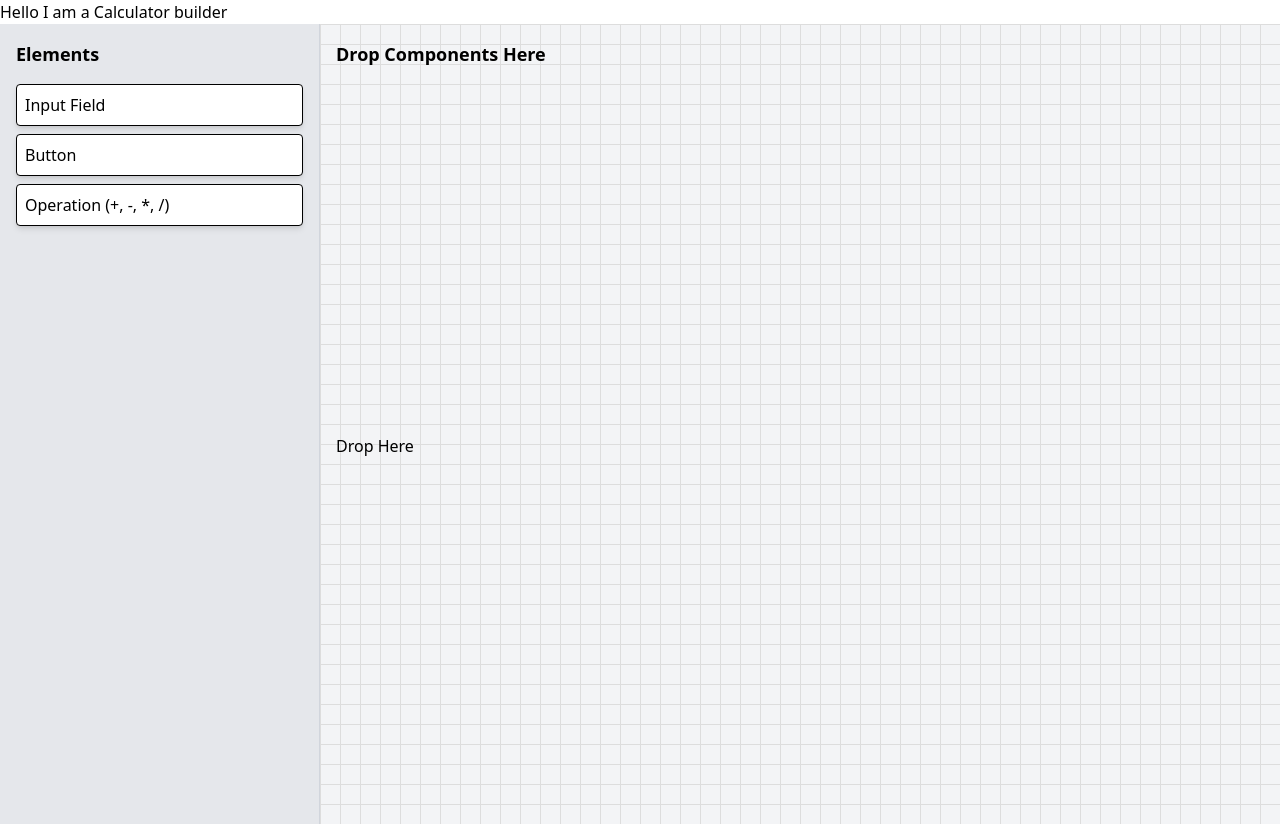
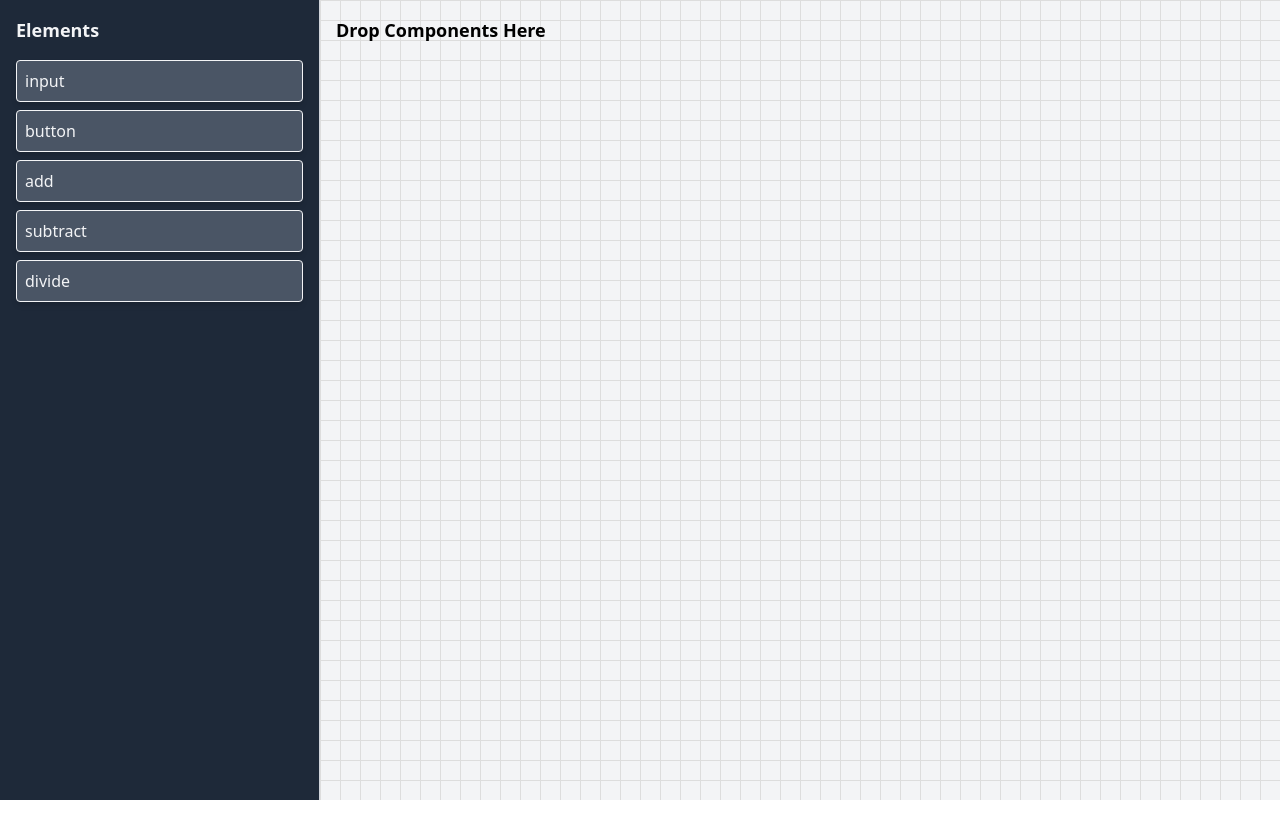
Before and after one commit to Shubhanker01/Calculator-Builder, a React (Vite) app in the folder Frontend/calc-builder-frontend/: page /main-app in a window 1280 px wide. After the commit the page ends 800 px from the top, so only its background shows below. Built offline with nearby package versions, Linux system fonts and the light colour scheme.

Commit message:
Added drag and drop feature

```diff
--- a/Frontend/calc-builder-frontend/package.json
+++ b/Frontend/calc-builder-frontend/package.json
@@ -12,6 +12,8 @@
   "dependencies": {
     "@dnd-kit/core": "^6.3.1",
     "@tailwindcss/vite": "^4.0.6",
+    "lucide-react": "^0.475.0",
+    "nanoid": "^5.0.9",
     "react": "^19.0.0",
     "react-dom": "^19.0.0",
     "react-router-dom": "^7.1.5",
--- a/Frontend/calc-builder-frontend/src/components/CalcBuilder.jsx
+++ b/Frontend/calc-builder-frontend/src/components/CalcBuilder.jsx
@@ -4,19 +4,20 @@ import Sidebar from './Sidebar'
 import DropArea from './DropArea'
 
 function CalcBuilder() {
-    const [parent, setParent] = useState(null)
+    const [droppedItems, setDroppedItems] = useState([])
 
     const handleDragEnd = (e) => {
         const { over } = e;
-        setParent(over ? over.id : null);
+        if (over && over.id === 'drop-area') {
+            setDroppedItems((prev) => [...prev, e.active.id])
+        }
     }
     return (
         <>
-            <h1>Hello I am a Calculator builder</h1>
             <DndContext onDragEnd={handleDragEnd}>
                 <div className="flex h-screen">
                     <Sidebar />
-                    <DropArea parent={parent} />
+                    <DropArea droppedItems={droppedItems} setDroppedItems={setDroppedItems} />
                 </div>
             </DndContext>
         </>
--- a/Frontend/calc-builder-frontend/src/components/DraggableElement.jsx
+++ b/Frontend/calc-builder-frontend/src/components/DraggableElement.jsx
@@ -9,7 +9,7 @@ function DraggableElement({ id, children }) {
                 ref={setNodeRef}
                 {...attributes}
                 {...listeners}
-                className="p-2 bg-white border rounded shadow-md mb-2 cursor-grab"
+                className="p-2 bg-gray-600 text-gray-100 border rounded shadow-md mb-2 cursor-grab"
                 style={{ transform: transform ? `translate3d(${transform.x}px, ${transform.y}px, 0)` : undefined }}
             >
                 {children}
--- a/Frontend/calc-builder-frontend/src/components/DropArea.jsx
+++ b/Frontend/calc-builder-frontend/src/components/DropArea.jsx
@@ -1,18 +1,30 @@
 import React from 'react'
 import { useDroppable } from '@dnd-kit/core'
-import DraggableElement from './DraggableElement'
+import { nanoid } from 'nanoid'
+import RenderElement from './RenderElement'
+import { Trash2 } from 'lucide-react'
 
-function DropArea({ parent }) {
+function DropArea({ droppedItems, setDroppedItems }) {
     const { setNodeRef } = useDroppable({ id: 'drop-area' })
+    const removeItem = (id) => {
+        setDroppedItems(droppedItems.filter(ele => ele !== id))
+    }
     return (
         <>
             <div
                 ref={setNodeRef}
-                className="w-3/4 h-full bg-gray-100 grid grid-cols-4 gap-4 p-4"
+                className="w-3/4 h-full bg-gray-100 p-4"
                 style={{ backgroundSize: '20px 20px', backgroundImage: 'linear-gradient(to right, #ddd 1px, transparent 1px), linear-gradient(to bottom, #ddd 1px, transparent 1px)' }}
             >
                 <h2 className="text-lg font-semibold col-span-4">Drop Components Here</h2>
-                {parent === null ? 'Drop Here' : <DraggableElement id="button" />}
+                {droppedItems.map((item, index) => (
+                    <div key={index} id={`${item}`} className="p-2 bg-gray-200 text-black rounded shadow-md hover:border-2 hover:border-double hover:border-indigo-700">
+                        <RenderElement element={item} />
+                        <Trash2 size={24} onClick={() => removeItem(item)} />
+                    </div>
+
+
+                ))}
             </div>
         </>
     )
--- /dev/null
+++ b/Frontend/calc-builder-frontend/src/components/RenderElement.jsx
@@ -0,0 +1,33 @@
+import React from 'react'
+
+function RenderElement({ element }) {
+    if (element === 'input') {
+        return (
+            <>
+                <input type='text' className='bg-gray-100 text-gray-800 w-[80%] rounded-md p-4 text-xl' placeholder='Enter number here'></input>
+            </>
+        )
+    }
+    else if (element === 'button') {
+        return (
+            <button className='bg-gray-800 text-gray-100 p-2 text-lg rounded-md cursor-pointer'>Click Me</button>
+        )
+    }
+    else if (element === 'add') {
+        return (
+            <button className='bg-gray-800 text-gray-100 p-4 text-xl rounded-md cursor-pointer'>+</button>
+        )
+    }
+    else if (element === 'subtract') {
+        return (
+            <button className='bg-gray-800 text-gray-100 p-4 text-xl rounded-md cursor-pointer'>-</button>
+        )
+    }
+    else if (element === 'divide') {
+        return (
+            <button className='bg-gray-800 text-gray-100 p-4 text-xl rounded-md cursor-pointer'>/</button>
+        )
+    }
+}
+
+export default RenderElement
--- a/Frontend/calc-builder-frontend/src/components/Sidebar.jsx
+++ b/Frontend/calc-builder-frontend/src/components/Sidebar.jsx
@@ -2,13 +2,19 @@ import React from 'react'
 import DraggableElement from './DraggableElement'
 
 function Sidebar() {
+    let elements = ["input", "button", "add", "subtract", "divide"]
     return (
         <>
-            <div className="w-1/4 bg-gray-200 p-4 h-screen border-r border-gray-300">
+            <div className="w-1/4 bg-gray-800 text-gray-100 p-4 h-screen border-r border-gray-300">
                 <h2 className="text-lg font-semibold mb-4">Elements</h2>
-                <DraggableElement id="input">Input Field</DraggableElement>
-                <DraggableElement id="button">Button</DraggableElement>
-                <DraggableElement id="operation">Operation (+, -, *, /)</DraggableElement>
+
+                {
+                    elements.map((id) => {
+                        return <DraggableElement key={id} id={id}>
+                            {id}
+                        </DraggableElement>
+                    })
+                }
             </div>
         </>
     )
```
Also changed, not shown: 1 other file (tests, documents, lock files or other folders).
